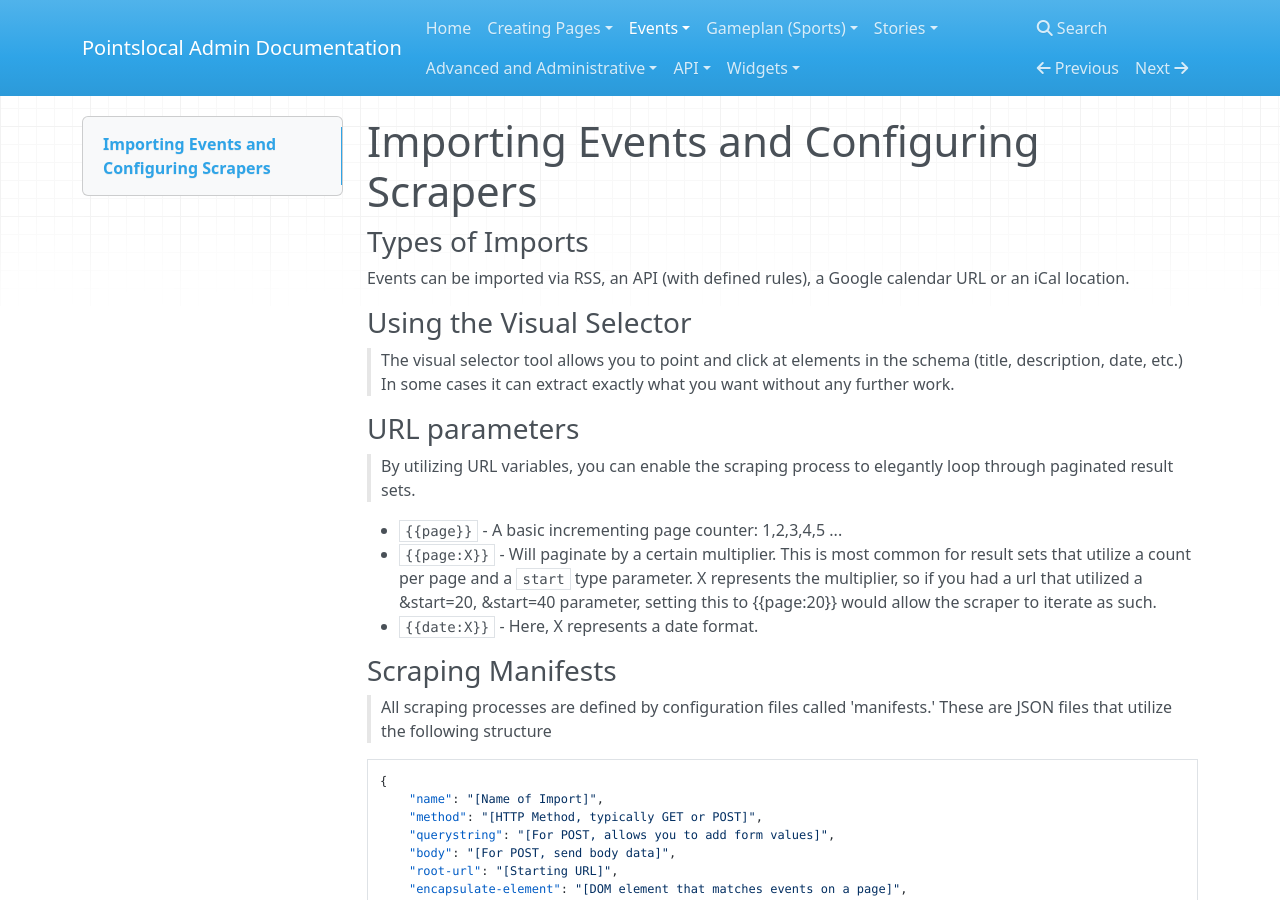
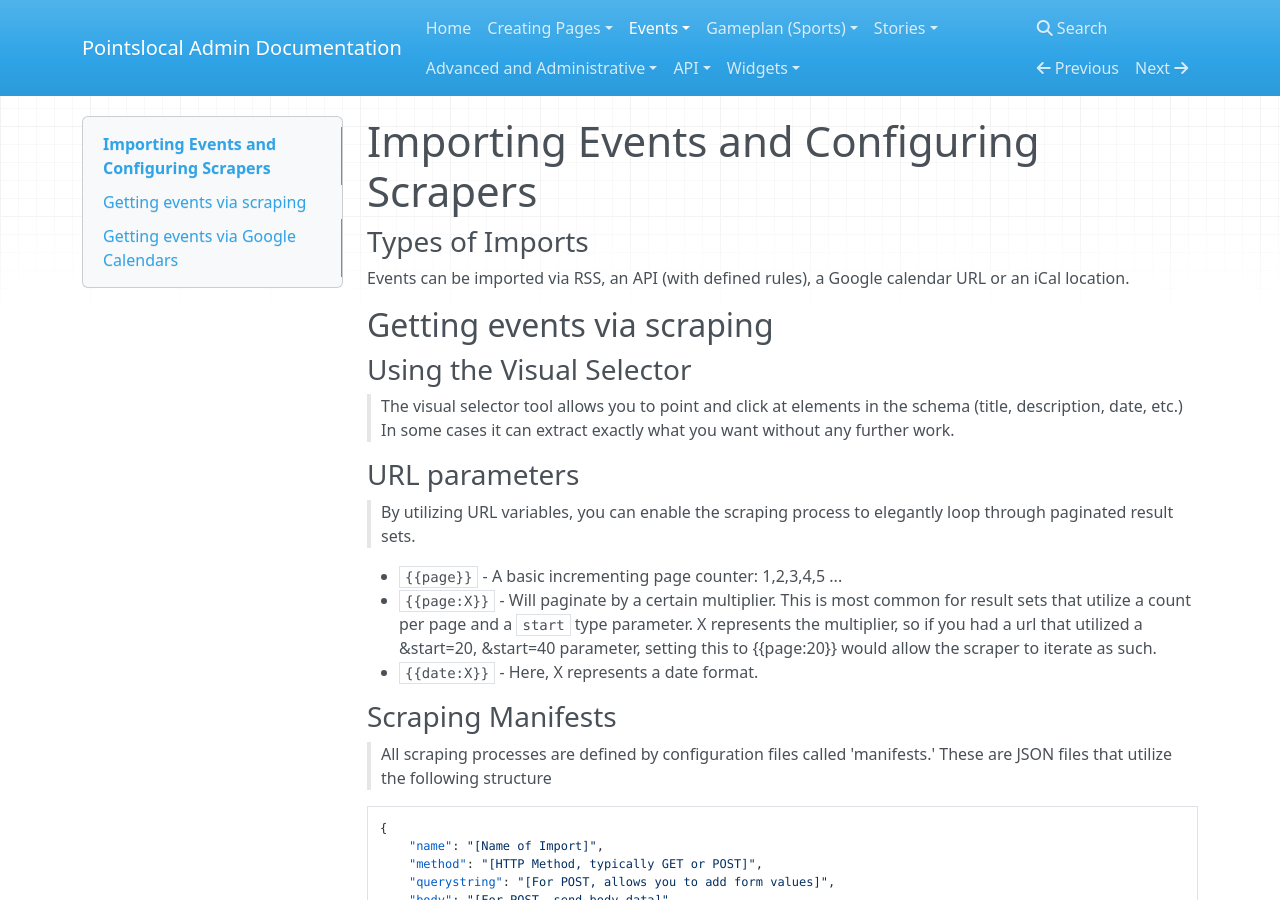
Before and after one commit to pointslocal/admin-docs, an MkDocs documentation site: the page built from docs/events_imports.md, in a window 1280 px wide and 900 px high. Built offline with MkDocs 1.6.1, drawn with Linux system fonts in a browser that asks for light colours; nearby versions of some CDN libraries; old or Windows-style settings are respelled for this version of MkDocs; some of the changed text lies outside the part shown.

Commit message:
Separates import types

````diff
--- a/docs/events_imports.md
+++ b/docs/events_imports.md
@@ -2,6 +2,8 @@
 
 ### Types of Imports
 Events can be imported via RSS, an API (with defined rules), a Google calendar URL or an iCal location.
+
+## Getting events via scraping
 
 ### Using the Visual Selector
 > The visual selector tool allows you to point and click at elements in the schema (title, description, date, etc.)  In some cases it can extract exactly what you want without any further work.
@@ -91,3 +93,5 @@
 
 #### javascript
 ```{ "type": "javascript", "value":"$V = $V.toUpperCase();" }```
+
+## Getting events via Google Calendars
````
